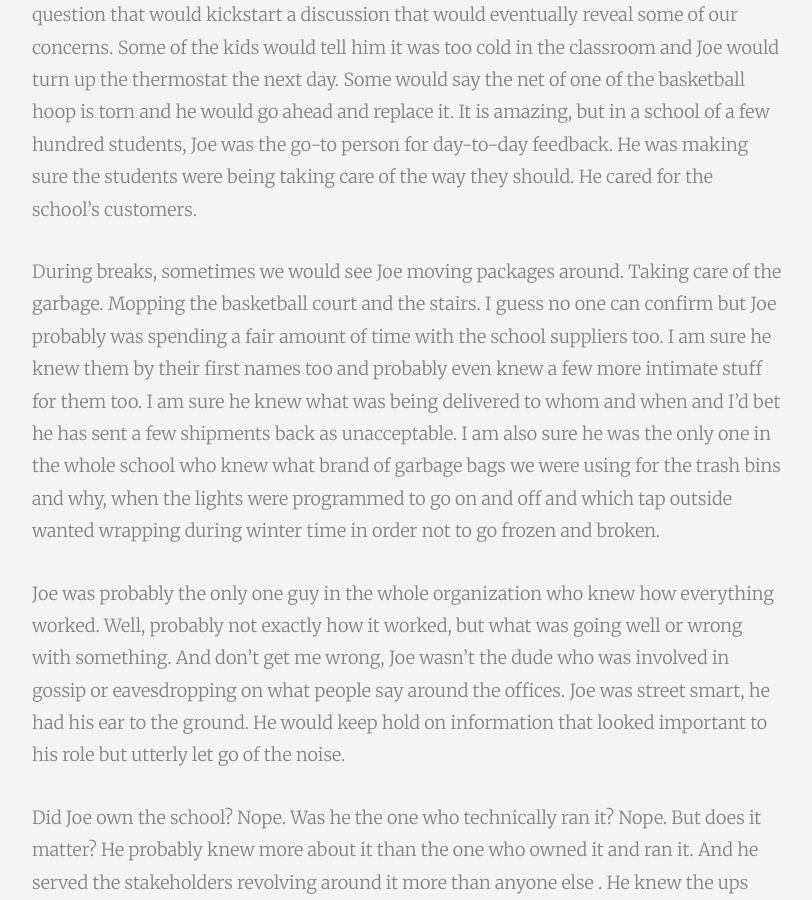
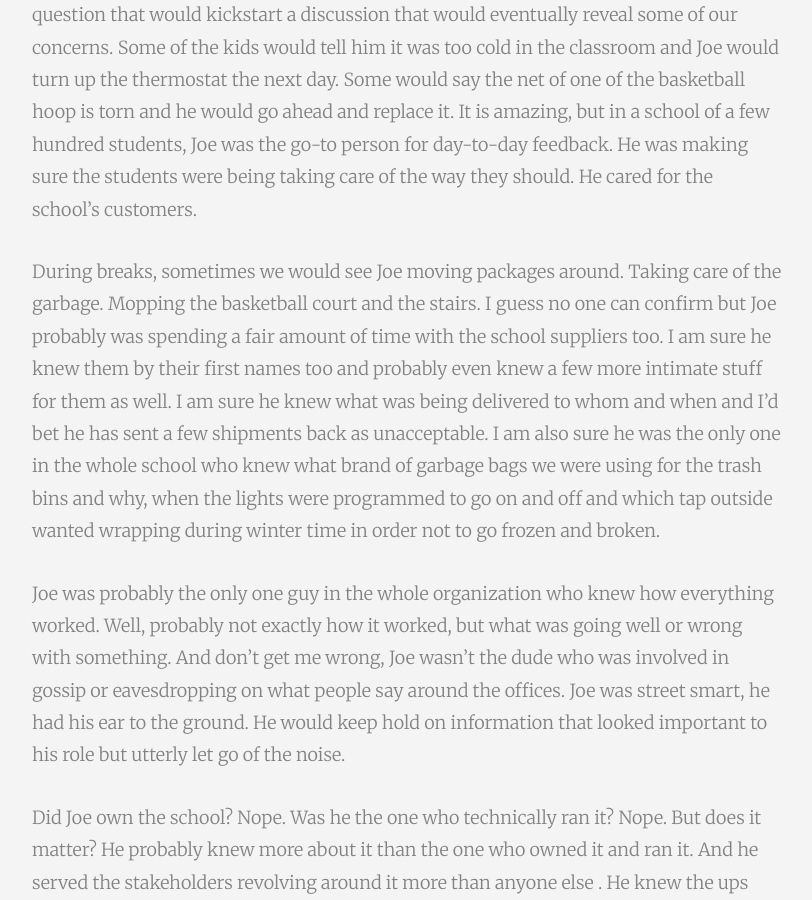
Before and after one commit to attheodo/attheodo.github.io, a Jekyll site: the page built from _posts/2016-1-1-dont-be-the-CEO-be-the-caretaker.md, in a window 1280 px wide and 900 px high, scrolled down 2164 px. Shown: the whole window, without its empty margins (248-1060 px from the left). Built offline with Jekyll 4.4.1, drawn with Linux system fonts in a browser that asks for light colours; Markdown is read by kramdown in place of the engine named in the settings.

Commit message:
improvements

```diff
--- a/_posts/2016-1-1-dont-be-the-CEO-be-the-caretaker.md
+++ b/_posts/2016-1-1-dont-be-the-CEO-be-the-caretaker.md
@@ -21,7 +21,7 @@ Joe was also a man of craftsmanship. Most of the repairs, whether they were elec
 
 I remember Joe always asking me "What did you learn today?" while I was leaving school. Of course, he was never looking for a specific answer. That was the kind of question that would kickstart a discussion that would eventually reveal some of our concerns. Some of the kids would tell him it was too cold in the classroom and Joe would turn up the thermostat the next day. Some would say the net of one of the basketball hoop is torn and he would go ahead and replace it. It is amazing, but in a school of a few hundred students, Joe was the go-to person for day-to-day feedback. He was making sure the students were being taking care of the way they should. He cared for the school's customers.
 
-During breaks, sometimes we would see Joe moving packages around. Taking care of the garbage. Mopping the basketball court and the stairs. I guess no one can confirm but Joe probably was spending a fair amount of time with the school suppliers too. I am sure he knew them by their first names too and probably even knew a few more intimate stuff for them too. I am sure he knew what was being delivered to whom and when and I'd bet he has sent a few shipments back as unacceptable. I am also sure he was the only one in the whole school who knew what brand of garbage bags we were using for the trash bins and why, when the lights were programmed to go on and off and which tap outside wanted wrapping during winter time in order not to go frozen and broken.
+During breaks, sometimes we would see Joe moving packages around. Taking care of the garbage. Mopping the basketball court and the stairs. I guess no one can confirm but Joe probably was spending a fair amount of time with the school suppliers too. I am sure he knew them by their first names too and probably even knew a few more intimate stuff for them as well. I am sure he knew what was being delivered to whom and when and I'd bet he has sent a few shipments back as unacceptable. I am also sure he was the only one in the whole school who knew what brand of garbage bags we were using for the trash bins and why, when the lights were programmed to go on and off and which tap outside wanted wrapping during winter time in order not to go frozen and broken.
 
 Joe was probably the only one guy in the whole organization who knew how everything worked. Well, probably not exactly how it worked, but what was going well or wrong with something. And don't get me wrong, Joe wasn't the dude who was involved in gossip or eavesdropping on what people say around the offices. Joe was street smart, he had his ear to the ground. He would keep hold on information that looked important to his role but utterly let go of the noise.
 
```
